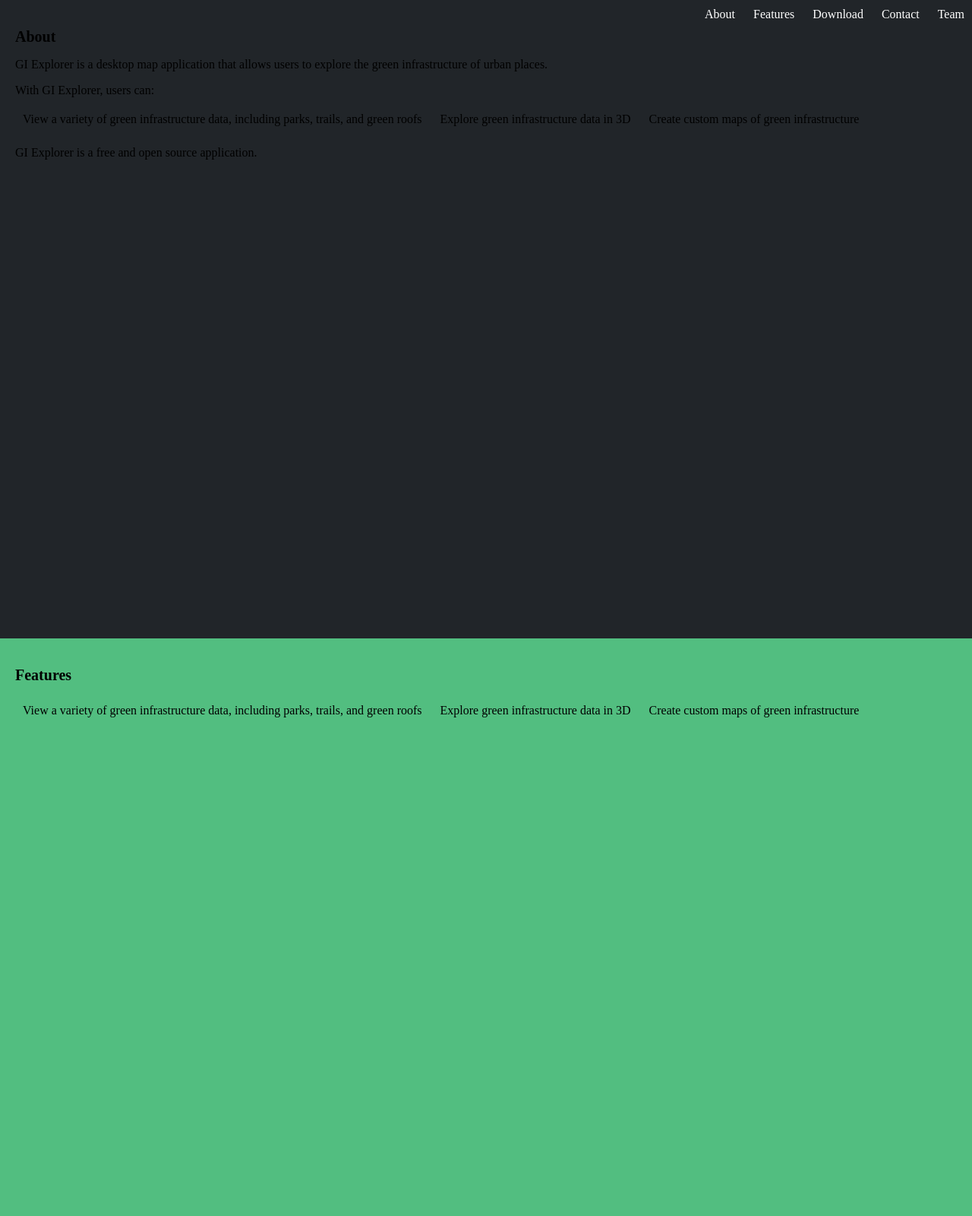
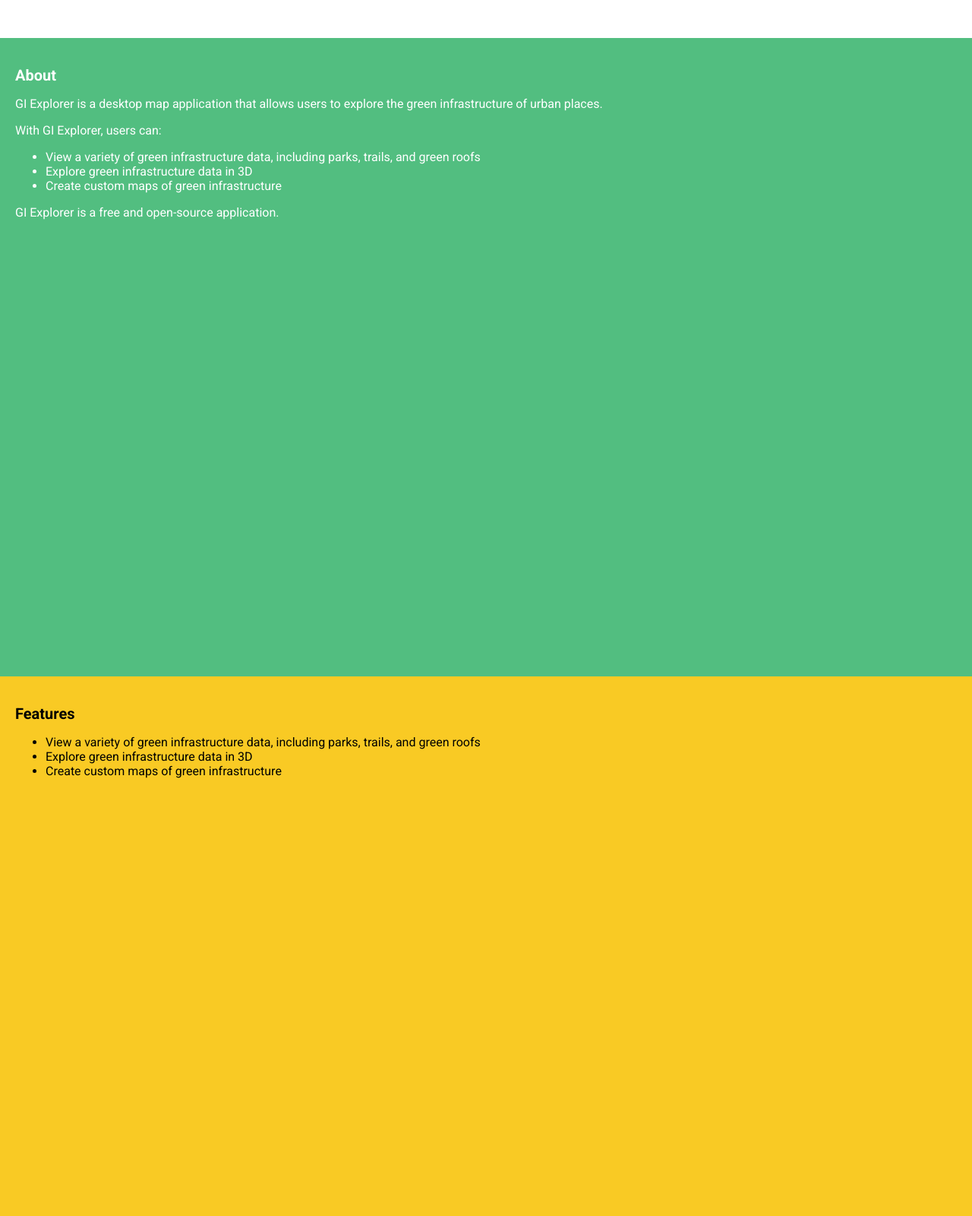
Before and after one commit to GI-Explorer/gi-explorer.github.io, a plain HTML site: page index.html in a window 1280 px wide. Shown: the top 1600 px of the page at 76% size. Drawn offline with Linux system fonts and the light colour scheme.

Commit message:
fixed some issues

```diff
--- /dev/null
+++ b/index.css
@@ -0,0 +1,80 @@
+body {
+  margin: 0;
+  padding: 0;
+  font-family: 'Roboto', sans-serif;
+}
+
+nav {
+  background-color: transparent;
+  color: white;
+  padding: 10px;
+  position: fixed;
+  top: 0;
+  right: 0; /* Updated to align the menu to the top right */
+  z-index: 100;
+}
+
+h2 {
+  font-size: 20px;
+}
+
+main {
+  margin: 0;
+  padding: 0;
+  padding-top: 50px; /* Add padding to create space for the fixed navigation menu */
+}
+
+nav ul {
+  list-style-type: none;
+  margin: 0;
+  padding: 0;
+  text-align: right; /* Updated to align the menu items to the right */
+}
+
+nav ul li {
+  display: inline-block;
+  margin-left: 10px;
+}
+
+nav ul li a {
+  color: white;
+  text-decoration: none;
+}
+
+section {
+  min-height: 100vh;
+  padding: 20px;
+}
+
+#about {
+  background-color: #52be80;
+  color: white;
+}
+
+#features {
+  background-color: #f9ca24;
+}
+
+#download {
+  background-color: #4385f5;
+}
+
+#contact {
+  background-color: #92d050;
+  color: white;
+}
+
+#team {
+  background-color: #599e6e;
+  color: white;
+}
+
+p {
+  margin-bottom: 10px;
+  color: white;
+}
+
+a {
+  color: white;
+  text-decoration: none;
+}
--- a/index.html
+++ b/index.html
@@ -5,10 +5,11 @@
   <meta name="viewport" content="width=device-width, initial-scale=1">
   <title>GI Explorer</title>
   <link rel="stylesheet" href="https://fonts.googleapis.com/css2?family=Roboto:wght@300;400;500;700&display=swap">
-  <link rel="stylesheet" href="style.css">
-  <script src="script.js"></script>
+  <link rel="stylesheet" href="index.css">
+  <script src="index.js"></script>
 </head>
 <body>
+  <header>
     <nav>
       <ul>
         <li><a href="#about">About</a></li>
@@ -18,8 +19,9 @@
         <li><a href="#team">Team</a></li>
       </ul>
     </nav>
+  </header>
   <main>
-    <section id="about" style="background-color: #212529;">
+    <section id="about">
       <h2>About</h2>
       <p>GI Explorer is a desktop map application that allows users to explore the green infrastructure of urban places.</p>
       <p>With GI Explorer, users can:</p>
@@ -28,9 +30,9 @@
         <li>Explore green infrastructure data in 3D</li>
         <li>Create custom maps of green infrastructure</li>
       </ul>
-      <p>GI Explorer is a free and open source application.</p>
+      <p>GI Explorer is a free and open-source application.</p>
     </section>
-    <section id="features" style="background-color: #52be80;">
+    <section id="features">
       <h2>Features</h2>
       <ul>
         <li>View a variety of green infrastructure data, including parks, trails, and green roofs</li>
@@ -38,15 +40,15 @@
         <li>Create custom maps of green infrastructure</li>
       </ul>
     </section>
-    <section id="download" style="background-color: #f9ca24;">
+    <section id="download">
       <h2>Download</h2>
       <p>You can download GI Explorer from the <a href="https://github.com/greeninfrastructureexplorer/gi-explorer">GI Explorer GitHub repository</a>.</p>
     </section>
-    <section id="contact" style="background-color: #4385f5;">
+    <section id="contact">
       <h2>Contact</h2>
       <p>If you have any questions, please contact us at <a href="mailto:info@greeninfrastructureexplorer.com">info@greeninfrastructureexplorer.com</a>.</p>
     </section>
-    <section id="team" style="background-color: #92d050;">
+    <section id="team">
       <h2>Team</h2>
       <p>The GI Explorer team is made up of passionate individuals who are committed to making a difference in the world.</p>
       <p>We are a diverse group of engineers, scientists, and designers who are all working together to create a more sustainable future.</p>
--- a/style.css
+++ /dev/null
@@ -1,60 +0,0 @@
-body {
-  margin: 0;
-  padding: 0;
-}
-
-header {
-  background-color: #212529;
-  color: white;
-  height: 50px;
-  padding: 10px;
-}
-
-h1 {
-  font-size: 24px;
-}
-
-nav {
-  float: right;
-}
-
-ul {
-  list-style-type: none;
-  margin: 0;
-  padding: 0;
-}
-
-li {
-  display: inline-block;
-  padding: 10px;
-}
-
-a {
-  color: white;
-  text-decoration: none;
-}
-
-main {
-  margin: 0;
-  padding: 0;
-}
-
-section {
-  min-height: 100vh;
-  background-color: #fff;
-  padding: 20px;
-}
-
-h2 {
-  font-size: 20px;
-}
-
-p {
-  margin-bottom: 10px;
-}
-
-footer {
-  background-color: #212529;
-  color: white;
-  padding: 10px;
-}
```
Also changed, not shown: index.js (renamed from script.js). Lines whose indentation alone changed are shown as unchanged.
